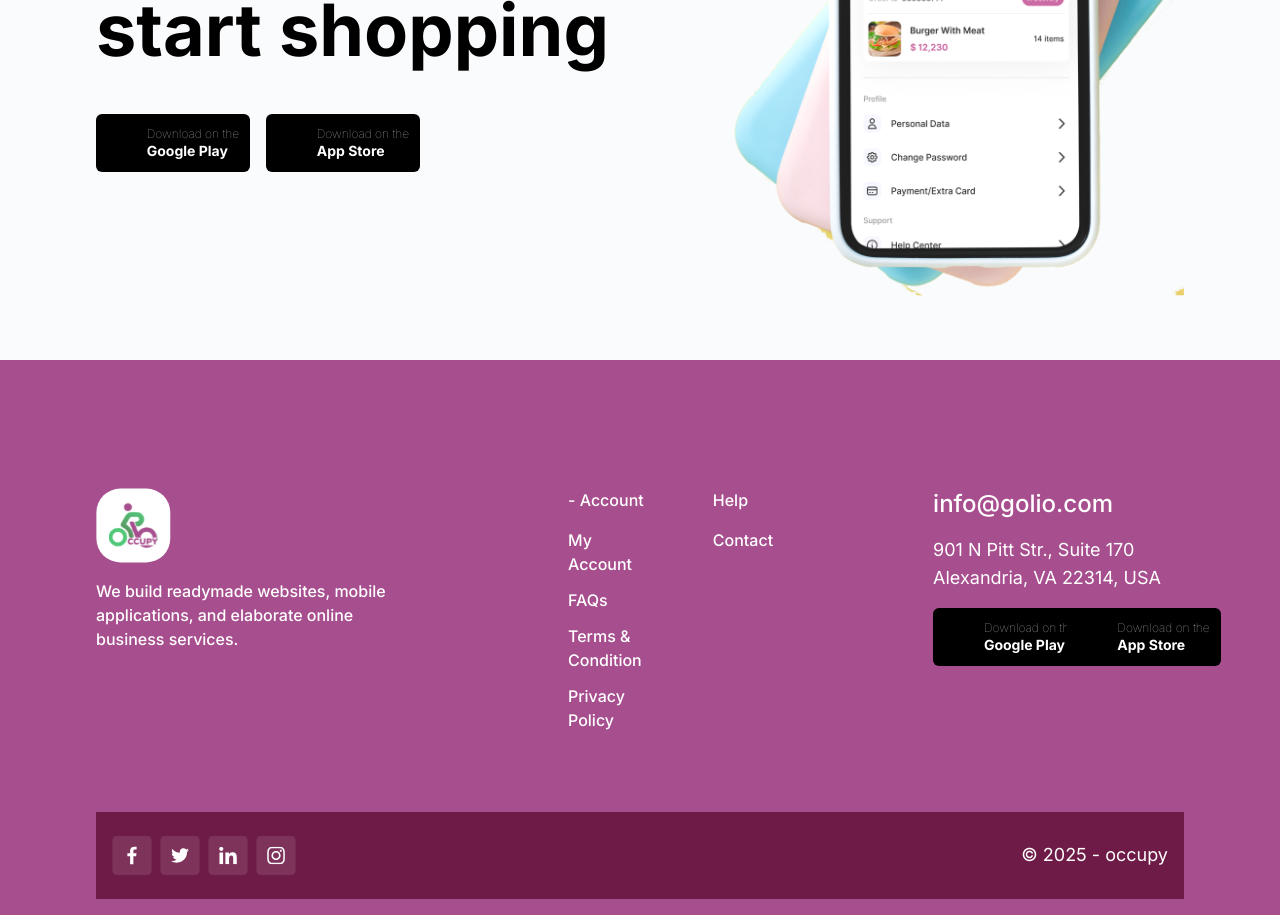
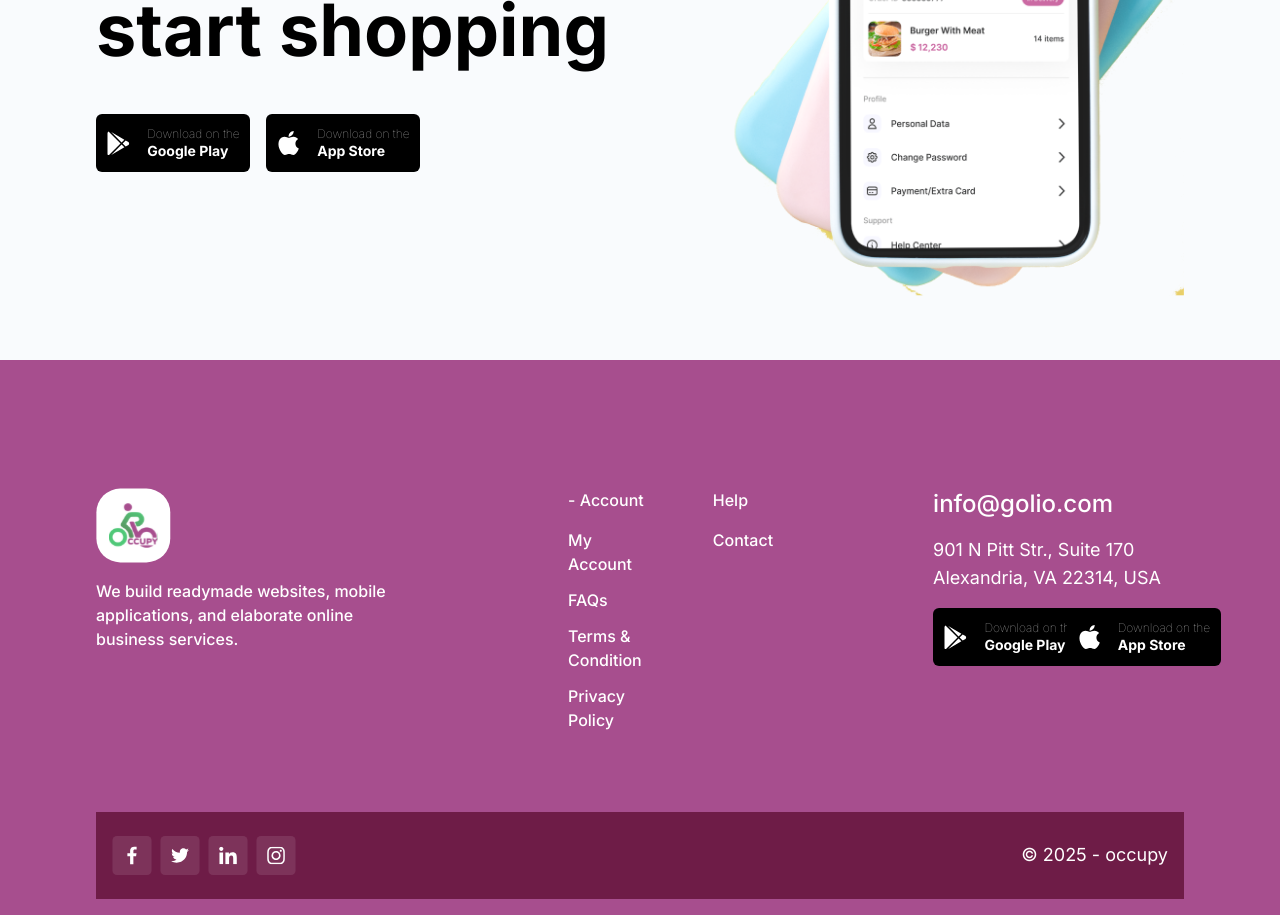
Before and after one commit to Ocuppy/occupyWeb, a Next.js app: page / in a window 1280 px wide. Shown: the part 4740-5655 px from the top of the page. Built offline with nearby package versions, Linux system fonts and the light colour scheme.

Commit message:
install @tanstack/react-router

```diff
--- a/package.json
+++ b/package.json
@@ -28,6 +28,7 @@
     "@radix-ui/react-toggle": "^1.0.3",
     "@radix-ui/react-toggle-group": "^1.0.4",
     "@reactuses/core": "^5.0.14",
+    "@tanstack/react-router": "^1.45.4",
     "@tanstack/react-table": "^8.17.3",
     "chart.js": "^4.4.3",
     "class-variance-authority": "^0.7.0",
--- a/src/subComponents/DownloadBtn.tsx
+++ b/src/subComponents/DownloadBtn.tsx
@@ -17,7 +17,7 @@ const DownloadBtn: React.FC<DownloadBtnProps> = ({ href, icon, name, title }) =>
           flex items-center justify-center hover:scale-105 transform w-full md:w-[154px] bg-black
         "
       >
-        <Image src={icon} className="h-6 mr-4" alt={`${name} icon`} />
+        <img src={icon} className="h-6 mr-4" alt={`${name} icon`} />
         <div className="flex flex-col lg:leading-[18px] text-[10px] md:text-[12px] lg:text-[14px] leading-[14px] font-bold items-left">
           <h2 className="font-thin text-white text-opacity-75 text-xs">{title}</h2>
           <h1 className="font-bold whitespace-nowrap text-white">{name}</h1>
```
Also changed, not shown: 1 other file (tests, documents, lock files or other folders).
